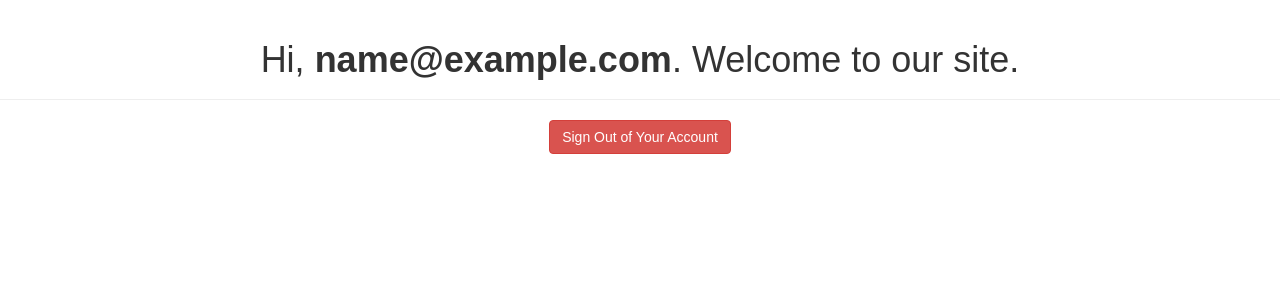
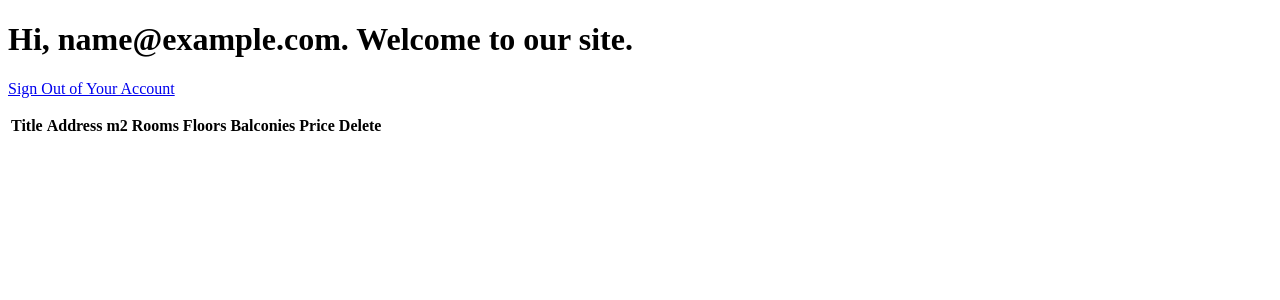
Before and after one commit to zperkowski/Immovables, a PHP site: page / in a window 1280 px wide. Shown: the top 300 px of the page. Run offline with PHP 8.4, Linux system fonts and the light colour scheme; the visitor is signed in with stand-in values (Sample User, id 1); lists and menus that the app fills with data are empty.

Commit message:
Listing all immovables in a table

```diff
--- a/database.php
+++ b/database.php
@@ -31,6 +31,16 @@
         return $db->query($statment);
     }
 
+    function queryImmovables() {
+        $db = openOrCreateDB();
+        return $db->query("SELECT * FROM immovables");
+    }
+
+    function getUserID($email) {
+        $db = openOrCreateDB();
+        return $db->query("SELECT id FROM users WHERE email == '.$email.';")->fetchArray()[0];
+    }
+
     $db = openOrCreateDB();
     return $db;
 ?>
--- a/index.php
+++ b/index.php
@@ -1,4 +1,5 @@
 <?php
+require_once "database.php";
 // Initialize the session
 session_start();
 
@@ -7,6 +8,18 @@ if(!isset($_SESSION['email']) || empty($_SESSION['email'])){
   header("location: login.php");
   exit;
 }
+
+function getAllImmovables() {
+    $result = queryImmovables();
+    while ($row = $result->fetchArray()) {
+        $echoRow = "<tr><td>".$row['title']."</td><td>".$row['address']."</td><td>".$row['m2']."</td><td>".$row['rooms']."</td><td>".$row['floors']."</td><td>".$row['balconies']."</td><td>".$row['price']."</td>";
+        if ($row['ownerid'] == getUserID($_SESSION['email']))
+            $echoRow = $echoRow."<td>Delete</td>";
+        $echoRow = $echoRow."</tr>";
+        echo $echoRow;
+    }
+}
+
 ?>
 
 <!DOCTYPE html>
@@ -14,15 +27,29 @@ if(!isset($_SESSION['email']) || empty($_SESSION['email'])){
 <head>
     <meta charset="UTF-8">
     <title>Welcome</title>
-    <link rel="stylesheet" href="https://maxcdn.bootstrapcdn.com/bootstrap/3.3.7/css/bootstrap.css">
-    <style type="text/css">
-        body{ font: 14px sans-serif; text-align: center; }
-    </style>
+<!--    <link rel="stylesheet" href="style.css">-->
 </head>
 <body>
-<div class="page-header">
+<div>
     <h1>Hi, <b><?php echo $_SESSION['email']; ?></b>. Welcome to our site.</h1>
 </div>
-<p><a href="logout.php" class="btn btn-danger">Sign Out of Your Account</a></p>
+<p><a href="logout.php">Sign Out of Your Account</a></p>
+
+<table>
+    <tr>
+        <th>Title</th>
+        <th>Address</th>
+        <th>m2</th>
+        <th>Rooms</th>
+        <th>Floors</th>
+        <th>Balconies</th>
+        <th>Price</th>
+        <th>Delete</th>
+    </tr>
+    <?php
+    getAllImmovables();
+    ?>
+</table>
+
 </body>
 </html>
```
